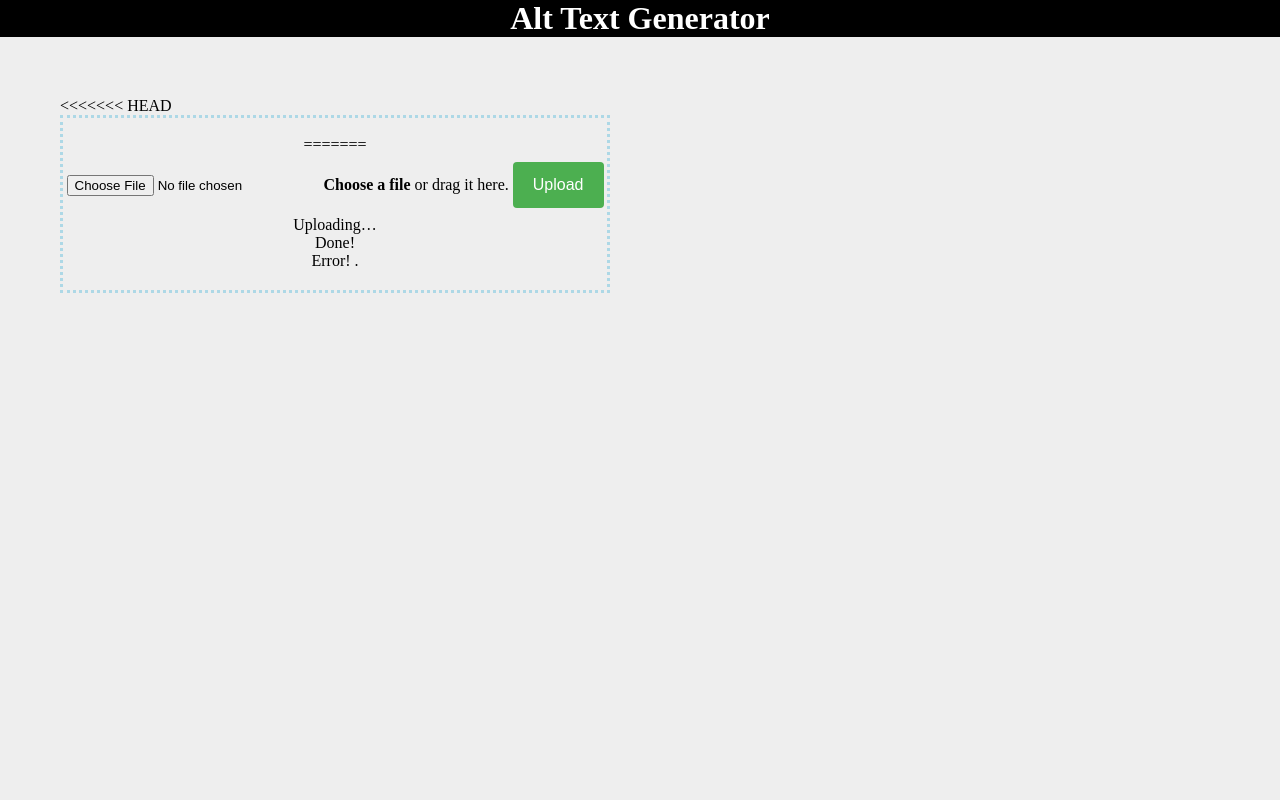
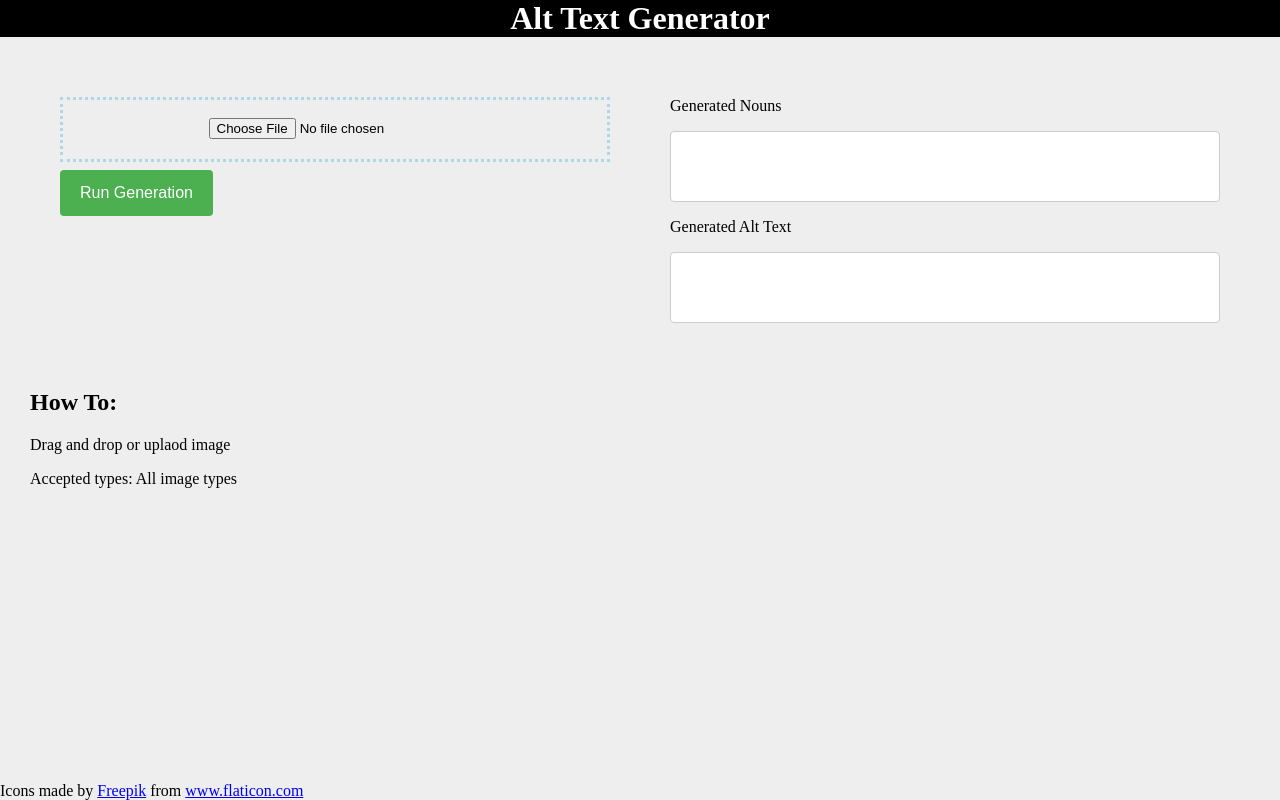
Before and after one commit to SWEN-712/final-team-project-parrot, a plain HTML site: page index.html in a window 1280 px wide. Drawn offline with nearby package versions, Linux system fonts and the light colour scheme.

Commit message:
fixing merge bugs

```diff
--- a/index.html
+++ b/index.html
@@ -12,42 +12,25 @@
     <main>
       <div class="col2">
         <form action="">
-<<<<<<< HEAD
           <div class="dragNDrop">
             <label id="label" for="img">Your image:</label><br />
-=======
-          <div class="box__input">
+            <div id="preview"></div>
             <input
-              class="box__file"
               type="file"
-              name="img"
+              name="inputImage"
               id="inputImage"
               accept="image/*"
             />
-            <label for="file"
-              ><strong>Choose a file</strong
-              ><span class="box__dragndrop"> or drag it here</span>.</label
-            >
-            <button id="uploadButton" class="box__button" type="button">Upload</button>
           </div>
-          <div class="box__uploading">Uploading&hellip;</div>
-          <div class="box__success">Done!</div>
-          <div class="box__error">Error! <span></span>.</div>
-
-          <!-- <label for="img">Your image:</label>
-          <div id="wrapper">
-            <input type="file" name="img" id="img" accept="image/*" /><br />
->>>>>>> master
-            <div id="preview"></div>
-            <input type="file" name="img" id="img" accept="image/*" />
-          </div>
-          <input type="submit" value="Run Generator" name="submit" />
+          <button id="uploadButton" class="box__button" type="button">
+            Run Generation
+          </button>
         </form>
       </div>
       <div class="col2">
-        <label for="nouns">Generated Nouns</label>
-        <input id="generatedNouns" type="text" name="nouns" id="nouns" />
-        <label for="nouns">Generated Alt Text</label>
+        <label for="generatedNouns">Generated Nouns</label>
+        <input id="generatedNouns" type="text" name="generatedNouns" />
+        <label for="alt">Generated Alt Text</label>
         <input type="text" name="alt" id="alt" />
       </div>
       <div id="instructions">
--- a/js/index.js
+++ b/js/index.js
@@ -1,25 +1,26 @@
-const url = "https://vision.googleapis.com/v1/images:annotate?key=AIzaSyBh7Et-4oeMg32_qhiGaaPO8iTL49y1cUY";
+const url =
+  "https://vision.googleapis.com/v1/images:annotate?key=AIzaSyBh7Et-4oeMg32_qhiGaaPO8iTL49y1cUY";
 const data = {
-  requests:[
+  requests: [
     {
-      image:{
+      image: {
         // This is to work with URLs
         // "source":{
         //   "imageUri":
         //     "https://images.pexels.com/photos/45201/kitty-cat-kitten-pet-45201.jpeg?auto=compress&cs=tinysrgb&dpr=2&w=500"
         // }
-        content:""
+        content: "",
       },
-      features:[
+      features: [
         {
           type: "LABEL_DETECTION",
-          maxResults: 3
-        }
-      ]
-    }
-  ]
+          maxResults: 3,
+        },
+      ],
+    },
+  ],
 };
-let imagepath = '';
+let imagepath = "";
 
 // ########## Listeners
 //Display Image preview
@@ -37,16 +38,16 @@ $("#inputImage").on("change", function () {
     };
     image_holder.show();
     reader.readAsDataURL($(this)[0].files[0]);
-    $("#label").show();
   } else {
     alert("This browser does not support FileReader.");
   }
 });
-$("#inputImage").on("change", function(){
+
+$("#inputImage").on("change", function () {
   encodeBase64(this);
 });
 
-$("#uploadButton").on("click", function(){
+$("#uploadButton").on("click", function () {
   getImageTags();
 });
 
@@ -54,25 +55,26 @@ $("#uploadButton").on("click", function(){
 function getImageTags() {
   data.requests[0].image.content = imagepath;
   axios({
-    method: 'POST',
+    method: "POST",
     url: url,
-    data: data
+    data: data,
   })
-  .then(data => {
-    const rawData = data.data.responses[0].labelAnnotations,
-      tags = rawData.map(annotation => annotation.description);
+    .then((data) => {
+      const rawData = data.data.responses[0].labelAnnotations,
+        tags = rawData.map((annotation) => annotation.description);
 
-    $("#generatedNouns").val(tags.join())
-  }).catch(err=> console.log(err));
+      $("#generatedNouns").val(tags.join());
+    })
+    .catch((err) => console.log(err));
 }
 
 function encodeBase64(elm) {
   const file = elm.files[0],
     imgReader = new FileReader();
 
-  imgReader.onloadend = function() {
+  imgReader.onloadend = function () {
     // console.log('Base64 Format', imgReader.result);
-    imagepath = imgReader.result.split(',')[1];
-  }
+    imagepath = imgReader.result.split(",")[1];
+  };
   imgReader.readAsDataURL(file);
 }
```
